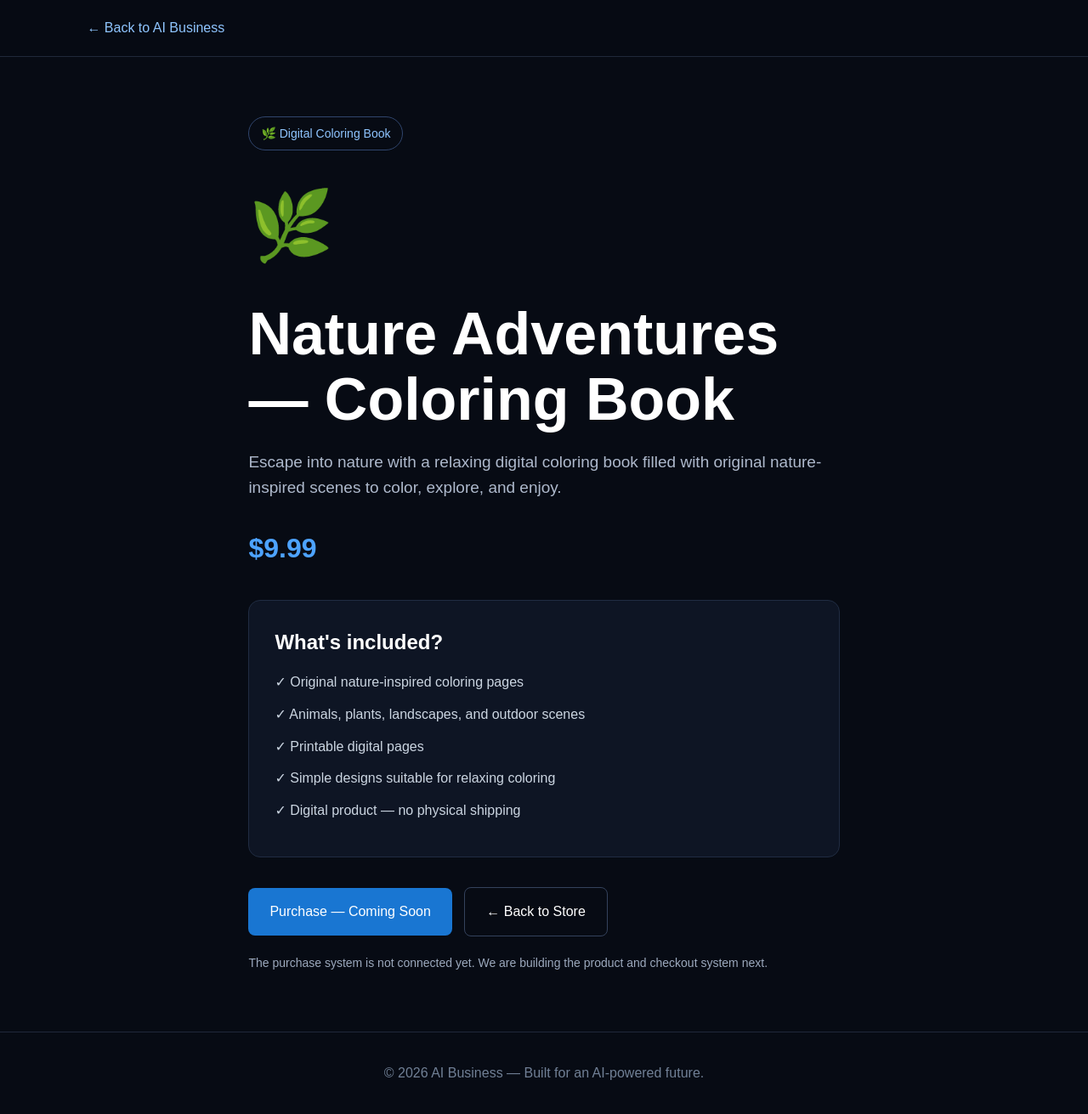
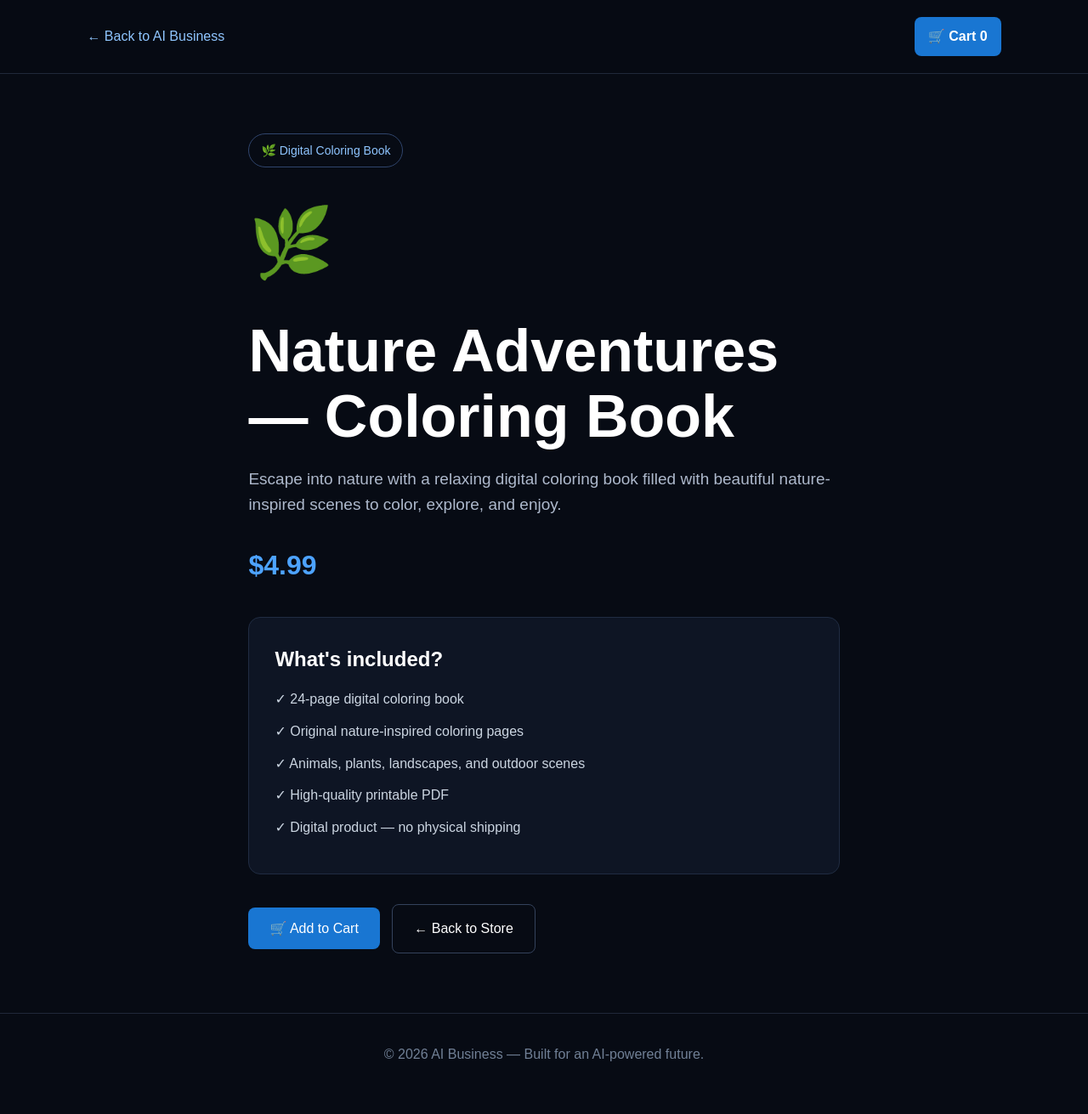
Before and after one commit to ranabayan62-sys/Rana-.github.io, a plain HTML site: page product.html in a window 1280 px wide. Shown: the whole page at 85% size. After the commit the page ends 1289 px from the top, so only its background shows below. Drawn offline with Linux system fonts and the light colour scheme.

Commit message:
Revise product information and implement cart feature
Updated product details and added cart functionality.

```diff
--- a/product.html
+++ b/product.html
@@ -1,4 +1,4 @@
-<!<!DOCTYPE html>
+<!DOCTYPE html>
 <html lang="en">
 <head>
   <meta charset="UTF-8">
@@ -31,6 +31,9 @@
       top: 0;
       background: rgba(7, 11, 20, 0.95);
       z-index: 10;
+      display: flex;
+      justify-content: space-between;
+      align-items: center;
     }
 
     header a {
@@ -40,6 +43,15 @@
 
     header a:hover {
       color: white;
+    }
+
+    .cart {
+      color: white;
+      text-decoration: none;
+      background: #1976d2;
+      padding: 10px 16px;
+      border-radius: 8px;
+      font-weight: bold;
     }
 
     main {
@@ -101,12 +113,6 @@
       list-style: none;
     }
 
-    .note {
-      color: #9ca9bd;
-      font-size: 14px;
-      margin-top: 20px;
-    }
-
     .button {
       display: inline-block;
       padding: 15px 25px;
@@ -115,6 +121,9 @@
       text-decoration: none;
       border-radius: 8px;
       margin-right: 10px;
+      border: none;
+      cursor: pointer;
+      font-size: 16px;
       transition: 0.2s ease;
     }
 
@@ -128,6 +137,20 @@
       border: 1px solid #34425c;
     }
 
+    .cart-message {
+      display: none;
+      margin-top: 25px;
+      padding: 20px;
+      background: #0e1524;
+      border: 1px solid #31527f;
+      border-radius: 12px;
+      color: #cbd5e1;
+    }
+
+    .cart-message strong {
+      color: white;
+    }
+
     footer {
       padding: 35px;
       text-align: center;
@@ -136,6 +159,11 @@
     }
 
     @media (max-width: 700px) {
+      header {
+        flex-direction: column;
+        gap: 15px;
+      }
+
       main {
         padding-top: 50px;
       }
@@ -151,6 +179,10 @@
 
   <header>
     <a href="index.html">← Back to AI Business</a>
+
+    <a href="#cart" class="cart">
+      🛒 Cart <span id="cartCount">0</span>
+    </a>
   </header>
 
   <main>
@@ -163,38 +195,38 @@
 
     <p class="description">
       Escape into nature with a relaxing digital coloring book
-      filled with original nature-inspired scenes to color,
+      filled with beautiful nature-inspired scenes to color,
       explore, and enjoy.
     </p>
 
-    <div class="price">$9.99</div>
+    <div class="price">$4.99</div>
 
     <div class="features">
 
       <h2>What's included?</h2>
 
       <ul>
+        <li>✓ 24-page digital coloring book</li>
         <li>✓ Original nature-inspired coloring pages</li>
         <li>✓ Animals, plants, landscapes, and outdoor scenes</li>
-        <li>✓ Printable digital pages</li>
-        <li>✓ Simple designs suitable for relaxing coloring</li>
+        <li>✓ High-quality printable PDF</li>
         <li>✓ Digital product — no physical shipping</li>
       </ul>
 
     </div>
 
-    <a href="#" class="button">
-      Purchase — Coming Soon
-    </a>
+    <button class="button" onclick="addToCart()">
+      🛒 Add to Cart
+    </button>
 
     <a href="index.html#store" class="button back">
       ← Back to Store
     </a>
 
-    <p class="note">
-      The purchase system is not connected yet. We are building
-      the product and checkout system next.
-    </p>
+    <div id="cart" class="cart-message">
+      <strong>🛒 Your Cart</strong>
+      <p id="cartText">Your cart is empty.</p>
+    </div>
 
   </main>
 
@@ -202,5 +234,29 @@
     © 2026 AI Business — Built for an AI-powered future.
   </footer>
 
+  <script>
+
+    let cartCount = 0;
+
+    function addToCart() {
+
+      cartCount++;
+
+      document.getElementById("cartCount").textContent = cartCount;
+
+      document.getElementById("cartText").innerHTML =
+        "🌿 <strong>Nature Adventures — Coloring Book</strong><br>" +
+        "Price: $4.99<br><br>" +
+        "Item added to your cart successfully!";
+
+      document.getElementById("cart").style.display = "block";
+
+      document.getElementById("cart").scrollIntoView({
+        behavior: "smooth"
+      });
+    }
+
+  </script>
+
 </body>
 </html>
```
